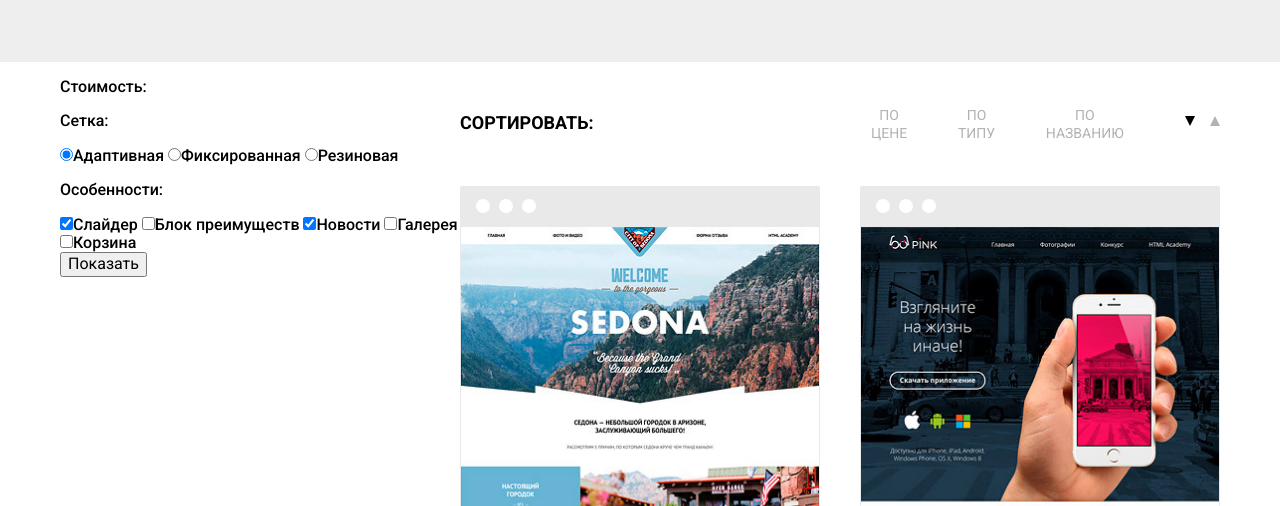
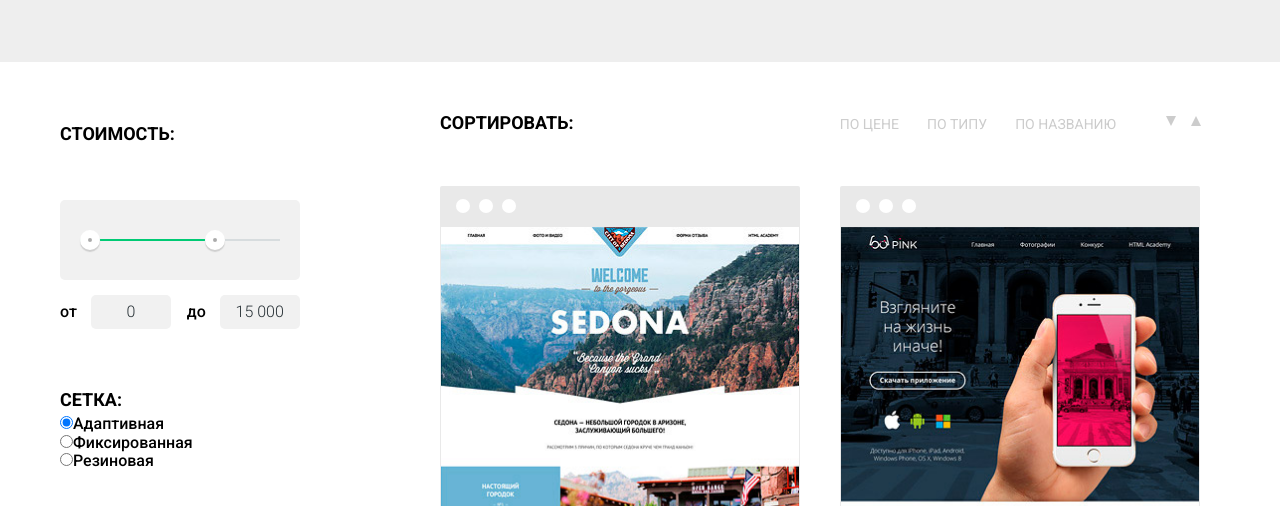
Before and after one commit to cheshev/nerds, a website: page src/catalog.html in a window 1280 px wide. Shown: the part 294-800 px from the top of the page. Drawn offline with Linux system fonts and the light colour scheme.

Commit message:
priceslider

```diff
--- a/src/catalog.html
+++ b/src/catalog.html
@@ -6,6 +6,7 @@
     <link href="https://fonts.googleapis.com/css?family=Roboto+Condensed:300,300i,400,400i,700,700i|Roboto:100,100i,300,300i,400,400i,500,500i,700,700i,900,900i&amp;subset=cyrillic" rel="stylesheet">
     <link rel="stylesheet" href="css/normalize.css">
     <link rel="stylesheet" href="css/style.css">
+    <link rel="shortcut icon" href="img/logo.png" type="image/png">
   </head>
   <body>
     <header class="main-header inner-page-header">
@@ -25,17 +26,26 @@
     </header>
     <main class="container flexbox">
       <div class="inner-content-left">
-        <p>Стоимость:<p>
-        <div class="filter">
+        <p>Стоимость:</p>
+        <div class="range-filter">
+          <div class="range-controls">
+            <div class="scale"><div style="width:70%;" class="bar"></div></div>
+            <div class="toggle min-toggle"></div>
+            <div class="toggle max-toggle"></div>
+          </div>
+          <div class="price-controls">
+            от <input class="min-price" type="text" value="0">
+            до <input class="max-price" type="text" value="15 000">
+          </div>
         </div>
         <div class="features-filter">
-          <form>
+          <form class="radiobuttons">
             <p>Сетка:</p>
             <label><input name="" type="radio" checked>Адаптивная</label>
             <label><input name="" type="radio">Фиксированная</label>
             <label><input name="" type="radio">Резиновая</label>
           </form>
-          <form>
+          <form class="checkboxs">
             <p>Особенности:</p>
             <label><input name="" type="checkbox" checked>Слайдер</label>
             <label><input name="" type="checkbox">Блок преимуществ</label>
--- a/src/css/style.css
+++ b/src/css/style.css
@@ -798,8 +798,9 @@ h2 {
   line-height: 18px;
   font-weight: 400;
   text-transform: uppercase;
-  color: #b2b2b2;
+  color: #cccccc;
   outline: none;
+  cursor: pointer;
 }
 .btn-sortbyname {
   margin-right: 50px;
@@ -812,14 +813,114 @@ h2 {
 	height: 0;
 	border-left: 5px solid transparent;
 	border-right: 5px solid transparent;
-	border-top: 10px solid black;
+	border-top: 10px solid #cccccc;
+  cursor: pointer;
 }
 .triangle-up {
   margin-top: 54px;
   margin-bottom: 24px;
-  width: 0;5
+  width: 0;
 	height: 0;
 	border-left: 5px solid transparent;
 	border-right: 5px solid transparent;
-	border-bottom: 10px solid #b2b2b2;
+	border-bottom: 10px solid #cccccc;
+  cursor: pointer;
 }
+.btn-sortby:hover,
+.triangle-down:hover,
+.triangle-up:hover {
+  color: #999999;
+}
+.btn-sortby:active,
+.triangle-down:active,
+.triangle-up:active {
+  color: #000000;
+}
+
+/* Price filter */
+
+.range-filter {
+  width: 240px;
+}
+.range-controls {
+  position: relative;
+  height: 80px;
+  margin-bottom: 15px;
+  padding: 0 20px;
+  background: #f1f1f1;
+  border-radius: 5px;
+  overflow: hidden;
+}
+.range-controls .scale {
+  margin-top: 39px;
+  height: 2px;
+  background: #d7dcde;
+}
+.range-controls .bar {
+  height: 2px;
+  background: #00ca74;
+}
+.range-controls .toggle {
+  position: absolute;
+  top: 30px;
+  left: 20px;
+  width: 4px;
+  height: 4px;
+  border: 8px solid white;
+  background: #ababab;
+  cursor: pointer;
+  border-radius: 50%;
+  box-shadow: 0 2px 1px 0 #cfcfcf;
+}
+.range-controls .max-toggle {
+  left: 145px;
+}
+.price-controls input {
+  width: 60px;
+  padding: 8px 10px;
+  margin-left: 10px;
+  border: none;
+  background: #f1f1f1;
+  font-size: 16px;
+  font-family: 'Roboto', sans-serif;
+  font-weight: 300;
+  font-style: normal;
+  text-align: center;
+  color: #283136;
+  border-radius: 5px;
+}
+.price-controls .min-price {
+  margin-right: 12px;
+}
+.price-controls {
+  white-space: nowrap;
+}
+.inner-content-left {
+  margin-right: 140px;
+}
+.inner-content-left p {
+  margin: 0;
+  padding: 0;
+  margin-top: 57px;
+  margin-bottom: 51px;
+  font-size: 18px;
+  line-height: 30px;
+  font-weight: bold;
+  text-transform: uppercase;
+}
+.radiobuttons p,
+.checkboxs p {
+  margin: 0;
+  padding: 0;
+}
+.radiobuttons {
+  margin-top: 56px;
+}
+.radiobuttons,
+.checkboxs {
+  margin-bottom: 45px;
+}
+.radiobuttons label,
+.checkboxs label {
+  display: block;
+}
```
